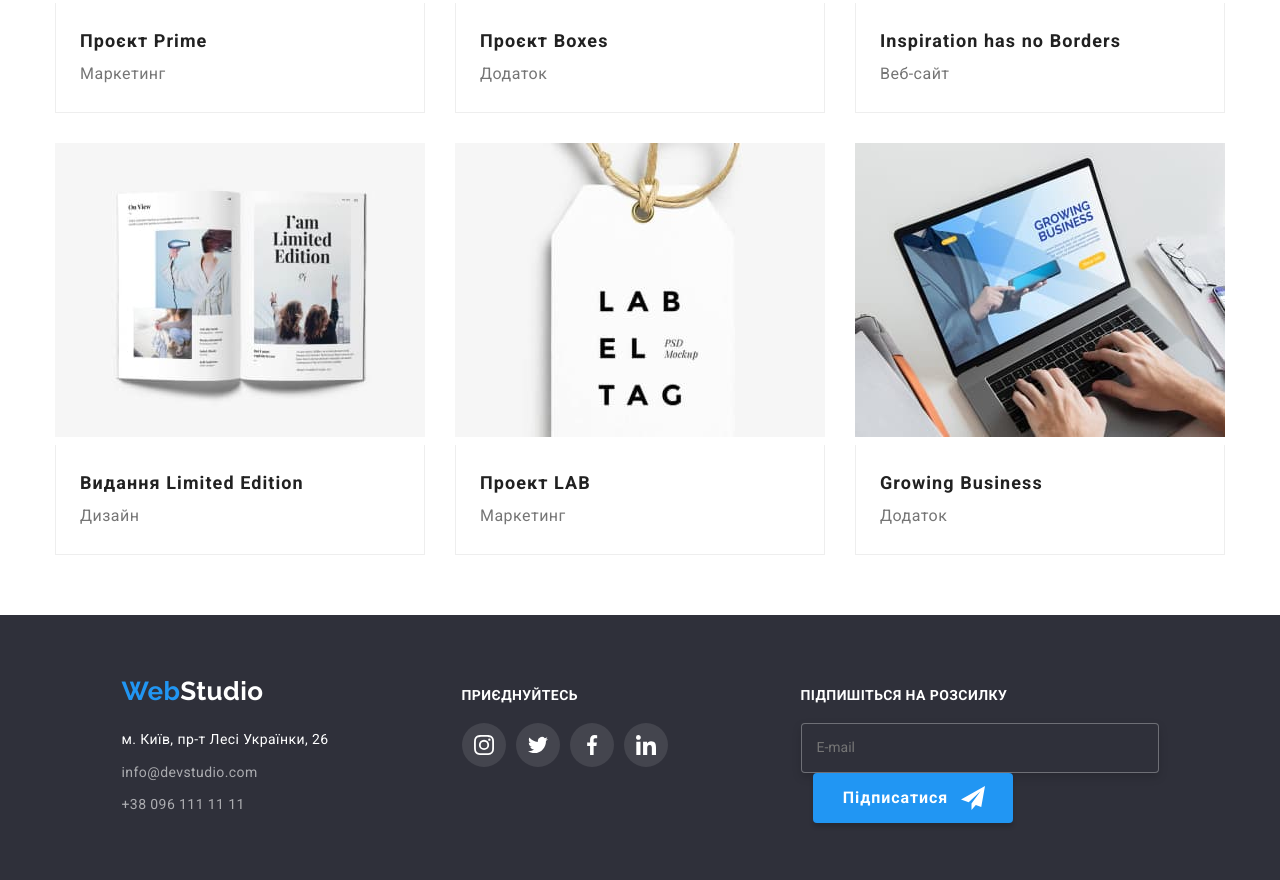
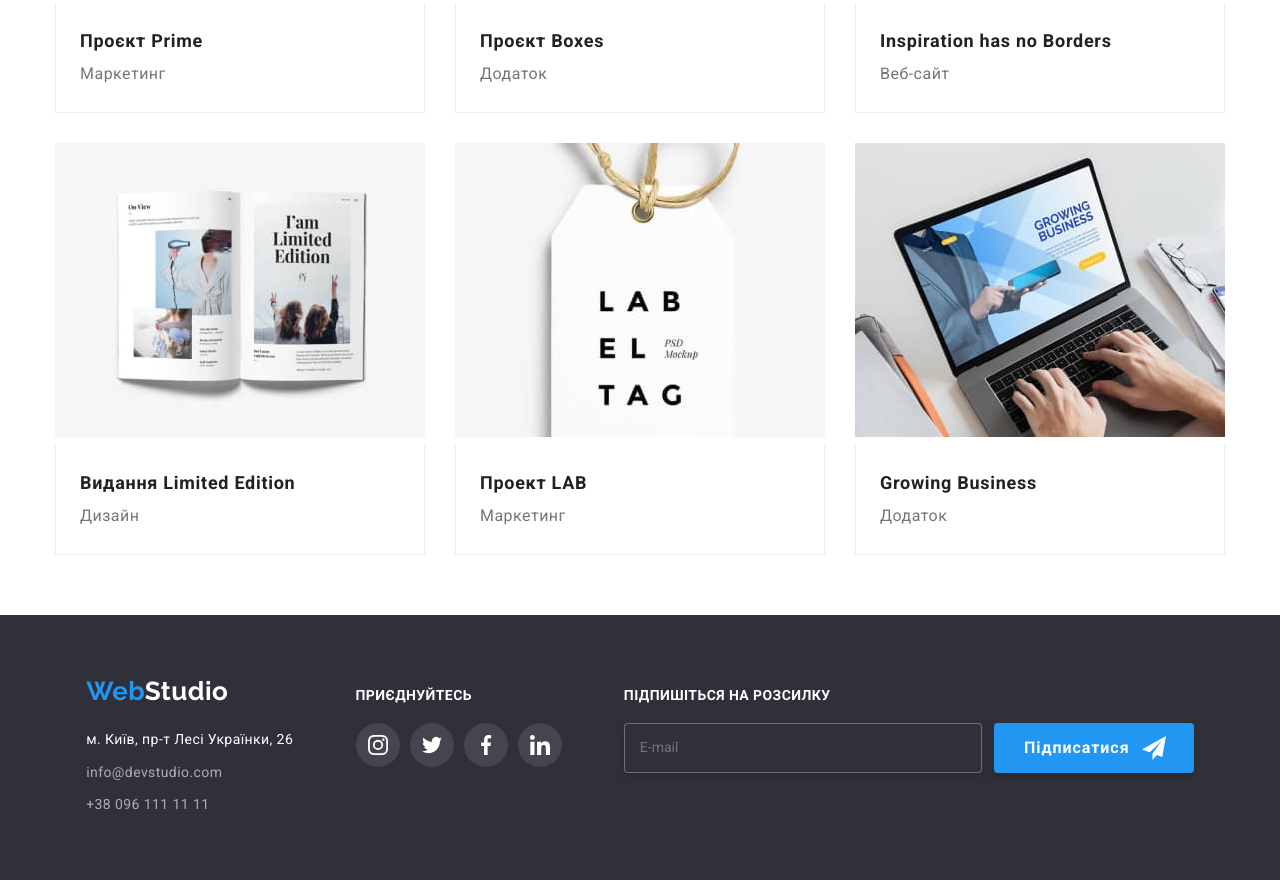
Before and after one commit to SerhiiKutovyi/goit-markup-hw-08, a plain HTML site: page portfolio.html in a window 1280 px wide. Shown: the part 970-1850 px from the top of the page. Drawn offline with nearby package versions, Linux system fonts and the light colour scheme.

Commit message:
ДЗ-8-2

```diff
--- a/portfolio.html
+++ b/portfolio.html
@@ -390,7 +390,7 @@
             </li>
           </ul>
         </div>
-        <div>
+        <div class="footer-label">
           <form class="footer-input">
             <label for="subscribe-email" class="label-subscribe">Підпишіться на розсилку</label>
             <input
--- a/sass/components/_mobile-menu.scss
+++ b/sass/components/_mobile-menu.scss
@@ -3,6 +3,7 @@
   top: 0;
   left: 0;
   padding: 10px 15px 48px 40px;
+  z-index: 1;
 
   width: 100vw;
   height: 100vh;
@@ -99,5 +100,6 @@
 
 .mobile-menu__social-list {
   display: flex;
+  flex-wrap: wrap;
   gap: 20px;
 }
--- a/sass/layouts/_portfolio.scss
+++ b/sass/layouts/_portfolio.scss
@@ -100,5 +100,5 @@
   font-weight: 700;
   font-size: 18px;
   line-height: 2;
-  letter-spacing: 0.06em;
+  letter-spacing: 0.04em;
 }
```
Also changed, not shown: css/main.css, css/main.min.css, 2 other files.
